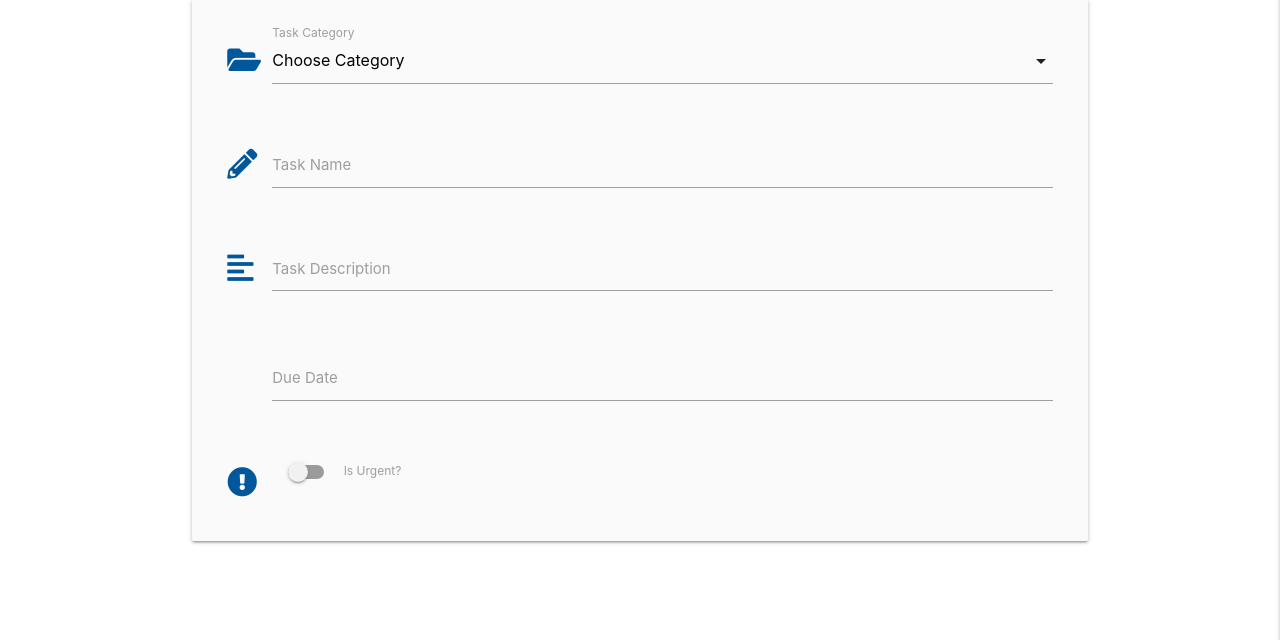
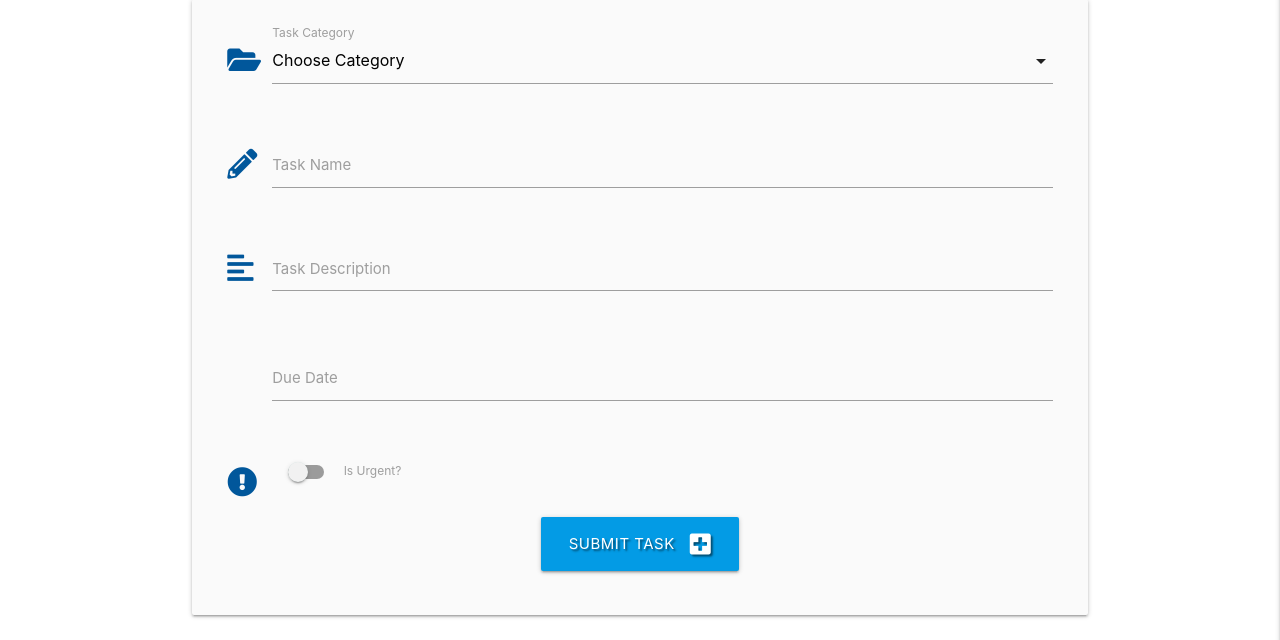
Before and after one commit to deanoandrejevic/taskManagerWalkthrough, a Flask app: page /add_task in a window 1280 px wide. Shown: the part 160-800 px from the top of the page. Run offline with Flask 2, Linux system fonts and the light colour scheme; data that the repository does not hold is empty; some libraries are stand-ins or nearby versions.

Commit message:
allow user to submit to db

```diff
--- a/app.py
+++ b/app.py
@@ -99,8 +99,22 @@ def logout():
     return redirect(url_for("login"))
 
 
-@app.route("/add_task")
+@app.route("/add_task", methods=["GET", "POST"])
 def add_task():
+    if request.method == "POST":
+        is_urgent = "on" if request.form.get("is_urgent") else "off"
+        task = {
+            "category_name": request.form.get("category_name"),
+            "task_name": request.form.get("task_name"),
+            "task_description": request.form.get("task_description"),
+            "is_urgent": is_urgent,
+            "due_date": request.form.get("due_date"),
+            "created_by": session["user"]
+        }
+        mongo.db.tasks.insert_one(task)
+        flash("Task Successfully Added")
+        return redirect(url_for("get_tasks"))
+
     categories = mongo.db.categories.find().sort("category_name", 1)
     return render_template("add_task.html", categories=categories)
 
--- a/templates/add_task.html
+++ b/templates/add_task.html
@@ -3,19 +3,27 @@
 <h3 class="light-blue-text text-darken-4 center-align">Add Task</h3>
 
 <div class="row card-panel grey lighten-5">
-  <form class="col s12" method="POST" action="">
+  <form class="col s12" method="POST" action="{{ url_for('add_task') }}">
     <div class="row">
       <div class="input-field col s12">
         <i class="fas fa-folder-open prefix light-blue-text text-darken-4"></i>
-        <select id="category_name" name="category_name" class="validate" required>
+        <select
+          id="category_name"
+          name="category_name"
+          class="validate"
+          required
+        >
           <option value="" disabled selected>Choose Category</option>
           {% for category in categories %}
-          <option value="{{ category.category_name }}">{{ category.category_name }}</option>
+          <option value="{{ category.category_name }}">
+            {{ category.category_name }}
+          </option>
           {% endfor %}
         </select>
         <label for="category_name">Task Category</label>
       </div>
     </div>
+    <!-- Category Selection -->
     <div class="row">
       <div class="input-field col s12">
         <i class="fas fa-pencil-alt prefix light-blue-text text-darken-4"></i>
@@ -30,6 +38,7 @@
         <label for="task_name">Task Name</label>
       </div>
     </div>
+    <!-- Task Description Area -->
     <div class="row">
       <div class="input-field col s12">
         <i class="fas fa-align-left prefix light-blue-text text-darken-4"></i>
@@ -43,6 +52,7 @@
         <label for="task_description">Task Description</label>
       </div>
     </div>
+    <!-- Due Date -->
     <div class="row">
       <div class="input-field col s12">
         <i class="fas fa-calender-alt prefix light-blue-text text-darken-4"></i>
@@ -55,6 +65,7 @@
         <label for="due_date">Due Date</label>
       </div>
     </div>
+    <!-- Is Urgent Check -->
     <div class="row">
       <div class="input-field col s12">
         <div class="switch">
@@ -75,6 +86,15 @@
         </div>
       </div>
     </div>
+    <!-- Submit Button -->
+    <div class="row">
+      <div class="col s12 center-align">
+        <button class="btn-large light-blue darken-1 text-shadow" type="submit" name="submit">
+            Submit Task
+          <i class="fas fa-plus-square right"></i>
+        </button>
+      </div>
+    </div>
   </form>
 </div>
 
--- a/templates/tasks.html
+++ b/templates/tasks.html
@@ -1,4 +1,6 @@
 {% extends "base.html" %} {% block content %}
+
+<h3 class="light-blue-text text-darken-4 center-align">All Tasks</h3>
 
 
 <ul class="collapsible">
@@ -14,6 +16,7 @@
     </div>
     <div class="collapsible-body"><strong>{{ task.category_name }}</strong>
     <p>{{ task.task_description }}</p>
+    <p><em>by: {{ task.created_by }}</em></p>
     </div>
   </li>
   {% endfor %}
```
